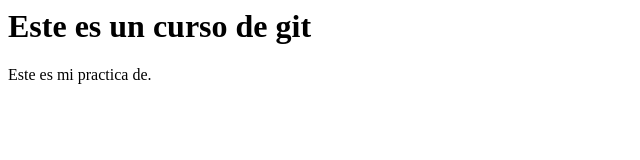
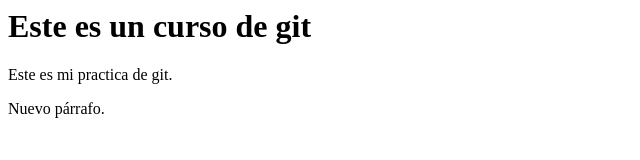
Before and after one commit to jlopezjmaldonado25/pagina-web, a plain HTML site: page index.html in a window 1280 px wide. Shown: the whole page, without its empty margins (0-640 px from the left). Drawn offline with Linux system fonts and the light colour scheme.

Commit message:
Realizando varios cambios.

```diff
--- a/index.html
+++ b/index.html
@@ -7,6 +7,9 @@
         Este es un curso de git
     </h1>
     <p>
-        Este es mi practica de.
+        Este es mi practica de git.
+    </p>
+    <p>
+        Nuevo párrafo.
     </p>
 </html>
```
Also changed, not shown: git.html (deleted).
